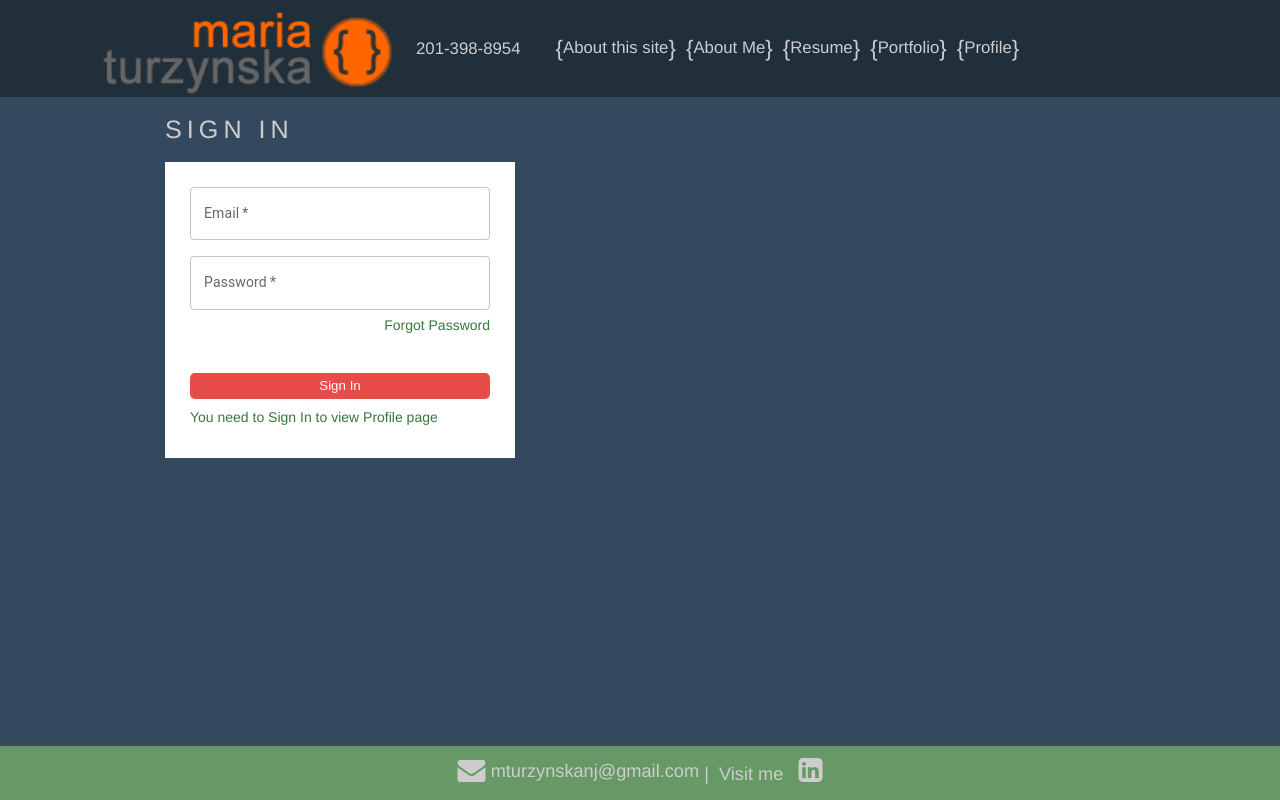
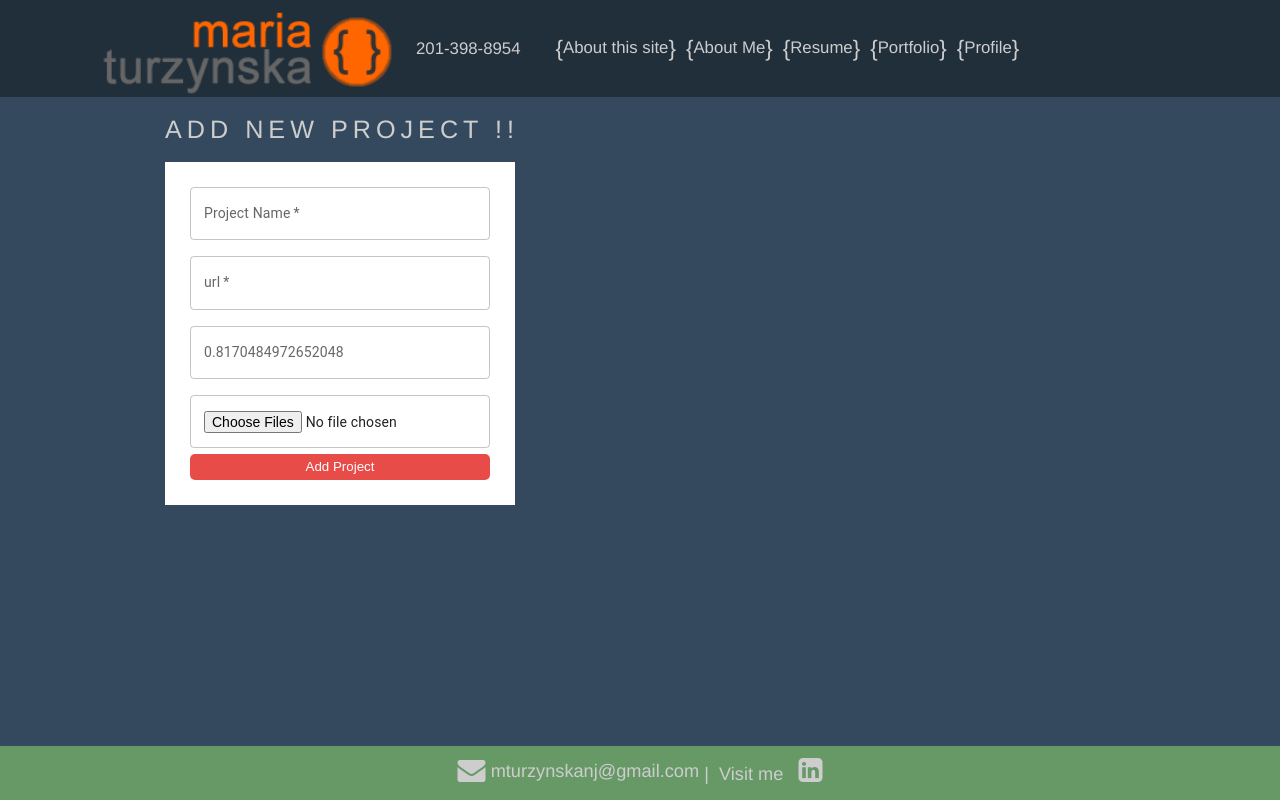
Before and after one commit to mturzynskanj/mt-portfolio-2023-vite, a React (Vite) app: page /addNewProject in a window 1280 px wide. Before the commit this address led to /signIn. Built offline with nearby package versions, Linux system fonts and the light colour scheme; no server answers.

Commit message:
Implemented Add Project page

```diff
--- a/package.json
+++ b/package.json
@@ -22,7 +22,8 @@
     "react-redux": "^8.1.2",
     "react-router-dom": "^6.16.0",
     "react-toastify": "^9.1.3",
-    "sass": "^1.67.0"
+    "sass": "^1.67.0",
+    "uuid": "^9.0.1"
   },
   "devDependencies": {
     "@types/react": "^18.2.15",
--- a/src/components/App.jsx
+++ b/src/components/App.jsx
@@ -34,7 +34,6 @@ const router = createBrowserRouter(
         <Route path="/portfolio" element={<Portfolio />} />
         <Route path="/signIn" element={<SignIn />} />
         <Route path="/signUp" element={<SignUp />} />
-        {/* <Route path='/profile' element={<Profile />} /> */}
         <Route path="/profile" element={<PrivateRoute />} >
           <Route path="/profile" element={<Profile />} />
         </Route>
--- a/src/components/ProjectList.jsx
+++ b/src/components/ProjectList.jsx
@@ -24,6 +24,7 @@ const ProjectList = () => {
             data: doc.data(),
           });
         });
+        console.log('what are projects ????', projects)
         setProjects(projects);
         setLoading(false);
       } catch (e) {
--- a/src/pages/AddNewProject.jsx
+++ b/src/pages/AddNewProject.jsx
@@ -1,45 +1,158 @@
 import React, { useState, useRef, useEffect } from "react";
 import { useNavigate } from "react-router-dom";
 import { getAuth, onAuthStateChanged } from "firebase/auth";
+import {
+  getStorage,
+  ref,
+  uploadBytesResumable,
+  getDownloadURL,
+} from "firebase/storage";
+import { addDoc, collection, serverTimestamp } from "firebase/firestore";
+import { db } from "../firebase/firebaseConfiguration";
+import { v4 as uuidv4 } from "uuid";
 import CircularProgress from "@mui/material/CircularProgress";
-
+import CustomTextArea from "../sharedComponents/customTextArea";
+import CustomInput from "../sharedComponents/customInput";
+import ImageUpload from "../sharedComponents/fileUpload";
+import Grid from "@mui/material/Grid";
+import { toast } from "react-toastify";
 
 const AddNewProject = () => {
-  const [formData, setFormData] = useState({
+  let formData = {
     name: "",
+    url: "",
+    images: [],
+    information: "",
     visible: true,
-    url: "",
-    banner: "",
-    information: "",
-  });
-  const [loading, setLoading] = useState(true)
+  };
+  const [loading, setLoading] = useState(false);
 
   let auth = getAuth();
-  let navigate = useNavigate();
   let isMounted = useRef(true);
 
   useEffect(() => {
     if (isMounted) {
-        onAuthStateChanged(auth, user => {
-            if(user) {
-                setFormData({...formData, userRef: user.uid})
-            } else {
-                navigate('/signIn')
-            }
-        })
+      // onAuthStateChanged(auth, (user) => {
+      //   if (user) {
+      //     setFormData({ ...formData, userRef: user.uid });
+      //     setLoading(false);
+      //   } else {
+      //     navigate("/signIn");
+      //   }
+      // });
     }
     return () => {
       isMounted = false;
     };
   }, [isMounted]);
 
-  if(loading) {
-    return <div className="flexContainer"><CircularProgress /></div>
+  if (loading) {
+    return (
+      <div className="flexContainer">
+        <CircularProgress />
+      </div>
+    );
   }
+
+  const handleChange = (value, name) => {
+    if (name === "images") {
+      console.log("what is value for images", value);
+    }
+    formData[name] = value;
+  };
+
+  const onSubmit = async (e) => {
+    e.preventDefault();
+
+    // store image in firebase
+    const storeImage = async (image) => {
+      return new Promise((resolve, reject) => {
+        const storage = getStorage();
+        const fileName = `${auth.currentUser.uid}-${image.name}-${uuidv4()}`;
+        const storageRef = ref(storage, "images/" + fileName);
+        const uploadTask = uploadBytesResumable(storageRef, image);
+        uploadTask.on(
+          "state_changed",
+          (snapshot) => {
+            // Observe state change events such as progress, pause, and resume
+            // Get task progress, including the number of bytes uploaded and the total number of bytes to be uploaded
+            const progress =
+              (snapshot.bytesTransferred / snapshot.totalBytes) * 100;
+            switch (snapshot.state) {
+              case "paused":
+                break;
+              case "running":
+                console.log("Upload is running");
+                break;
+            }
+          },
+          (error) => {
+            reject(error);
+          },
+          () => {
+            // Handle successful uploads on complete
+            // For instance, get the download URL: https://firebasestorage.googleapis.com/...
+            getDownloadURL(uploadTask.snapshot.ref).then((downloadURL) => {
+              resolve(downloadURL);
+            });
+          }
+        );
+      });
+    };
+
+    const imgUrls = await Promise.all(
+      [...formData.images].map((image) => storeImage(image))
+    ).catch((e) => {
+      toast.error("Image not uploaded");
+      return;
+    });
+
+    const formDataCopy = {
+      ...formData,
+      image: imgUrls[0],
+    };
+
+    delete formDataCopy.images;
+    const docRef = await addDoc(collection(db, "projects"), formDataCopy);
+    toast.success("Listing Saved....");
+  };
 
   return (
     <section className="page">
-      <h2>Add New Project</h2>
+      <h2>Add New Project !!</h2>
+      <form onSubmit={onSubmit}>
+        <Grid container spacing={2}>
+          <Grid item>
+            <CustomInput
+              name="name"
+              label={"Project Name"}
+              handleChange={handleChange}
+            />
+          </Grid>
+          <Grid item>
+            <CustomInput name="url" label={"url"} handleChange={handleChange} />
+          </Grid>
+          <Grid item>
+            <CustomTextArea
+              name="information"
+              label={Math.random()}
+              handleChange={handleChange}
+            />
+          </Grid>
+          <Grid item>
+            <ImageUpload
+              type="file"
+              name="images"
+              accept=".jpg, .png, .jpeg"
+              handleChange={handleChange}
+              multiple
+            />
+          </Grid>
+        </Grid>
+        <Grid item xs={12} md={12} xl={12}>
+          <button>Add Project</button>
+        </Grid>
+      </form>
     </section>
   );
 };
--- a/src/pages/Home.jsx
+++ b/src/pages/Home.jsx
@@ -25,9 +25,9 @@ const LandingPage = () => {
         <div className="spinner-block">
           <div className="icon-wrap">
             <NavLink className="effect-opacity" to="/aboutMe">
-              <a className="effect-opacity effect-spin" href="aboutMe">
+              <div className="effect-spin">
                 <i className="fa fa-user"></i>
-              </a>
+              </div>
               <div className="md-txt">
                 About Me <i className="fa fa-caret-right"></i>
               </div>
@@ -37,9 +37,9 @@ const LandingPage = () => {
         <div className="spinner-block">
           <div className="icon-wrap">
             <NavLink className="effect-opacity" to="/resume">
-              <a className="effect-opacity effect-spin" href="myResume">
+              <div className="effect-spin">
                 <i className="fa fa-thumbs-o-up"></i>
-              </a>
+              </div>
               <div className="md-txt">
                 {" "}
                 My Resume <i className="fa fa-caret-right"></i>
@@ -50,9 +50,9 @@ const LandingPage = () => {
         <div className="spinner-block">
           <div className="icon-wrap">
             <NavLink className="effect-opacity" to="/portfolio">
-              <a className="effect-opacity effect-spin" href="portfolio">
+              <div className="effect-spin">
                 <i className="fa fa-gears"></i>
-              </a>
+              </div>
               <div className="md-txt">
                 {" "}
                 My Portfolio <i className="fa fa-caret-right"></i>
--- a/src/pages/Profile.jsx
+++ b/src/pages/Profile.jsx
@@ -48,7 +48,7 @@ const Profile = () => {
       style={{maxWidth: '500px'}}
     >
       <h2 className="flexContainerSb">
-        Profile{" "}
+        Profile !!!
         <button type="button" onClick={onLogout}>
           Sign Out
         </button>
--- a/src/sharedComponents/customInput.jsx
+++ b/src/sharedComponents/customInput.jsx
@@ -1,12 +1,38 @@
 import React, { useState, useEffect } from "react";
 import TextField from "@mui/material/TextField";
 
-const CustomInput = ({ label, handleChange, name , required , type, size}) => {
-  const onChange = e => {
-    handleChange(e.target.value, name);
+const CustomInput = ({
+  label,
+  handleChange,
+  name,
+  required = true,
+  type,
+  size
+}) => {
+  const [value, setValue] = useState('')
+  const onChange = (e) => {
+    if (type === "file") {
+      console.log('e.target.file', e.target.files[0])
+      debugger
+      handleChange(e.target.files[0], name);
+      console.log('filename', e.target.files[0].name)
+      setValue(e.target.files[0].name)
+    } else {
+      handleChange(e.target.value, name);
+      setValue(e.target.value)
+    }
   };
 
-  return <TextField type = {type} onChange={onChange} required={required? required : ''} label={label} size={size} />;
+  return (
+    <TextField
+      type={type}
+      onChange={onChange}
+      required={required ? required : false}
+      label={label}
+      size={size}
+      value={value}
+    />
+  );
 };
 
 export default CustomInput;
--- a/src/sharedComponents/customTextArea.jsx
+++ b/src/sharedComponents/customTextArea.jsx
@@ -0,0 +1,12 @@
+import React, { useState, useEffect } from "react";
+import TextField from "@mui/material/TextField";
+
+const CustomTextArea = ({ label, handleChange, name , required , type, size}) => {
+  const onChange = e => {
+    handleChange(e.target.value, name);
+  };
+
+  return <TextField type = {type} onChange={onChange} required={required? required : false} label={label} size={size}  multiline={true} maxRows='10' />;
+};
+
+export default CustomTextArea;
--- /dev/null
+++ b/src/sharedComponents/fileUpload.jsx
@@ -0,0 +1,30 @@
+import React, { useState, useEffect } from "react";
+import TextField from "@mui/material/TextField";
+
+const ImageUpload = ({
+  label,
+  handleChange,
+  name,
+  required = true,
+  type,
+  size,
+}) => {
+  const onChange = (e) => {
+    handleChange(e.target.files, name);
+  };
+
+  return (
+    <TextField
+      type={type}
+      onChange={onChange}
+      required={required ? required : false}
+      label={label}
+      size={size}
+      inputProps={{
+        multiple: true,
+      }}
+    />
+  );
+};
+
+export default ImageUpload;
```
Also changed, not shown: src/testAsync.js (added, +41 -0 lines), 1 other file (tests, documents, lock files or other folders).
